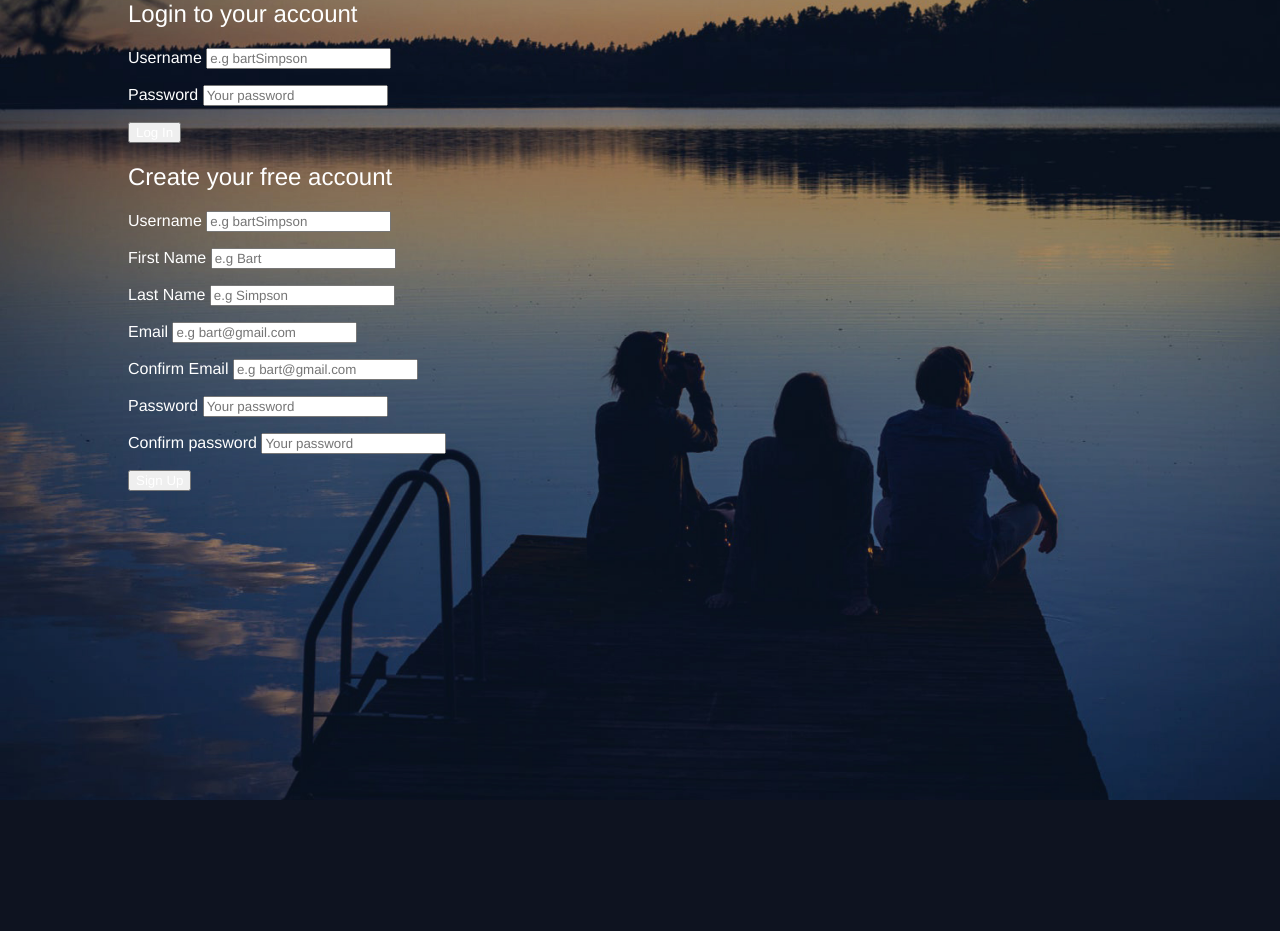
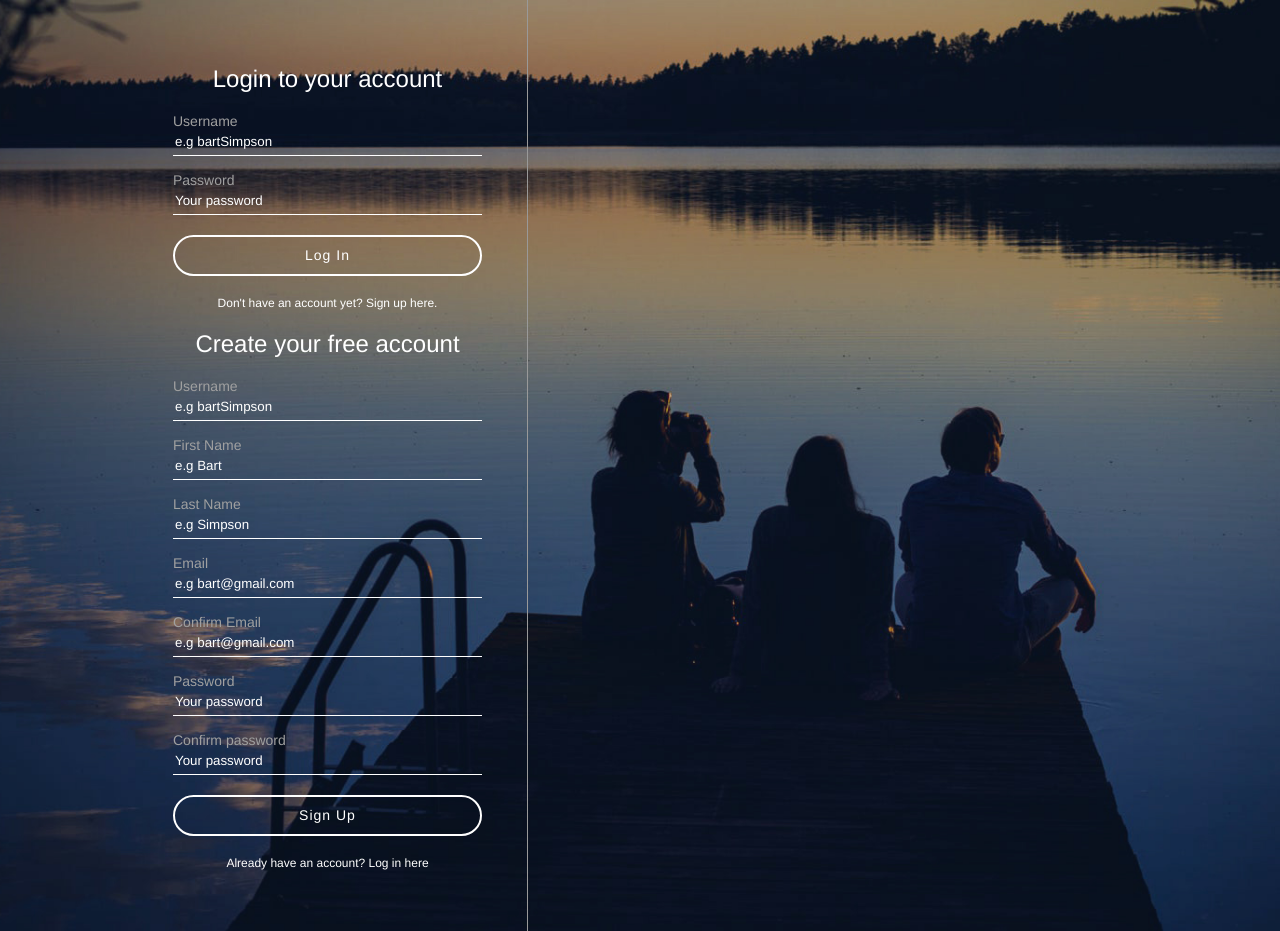
Before and after one commit to OOsipovs/musify, a PHP site: page /register.php in a window 1280 px wide. Before the commit the page ends 800 px from the top, so only its background shows below. Run offline with PHP 8.4, Linux system fonts and the light colour scheme.

Commit message:
login/register form collapsing

```diff
--- a/assets/css/register.css
+++ b/assets/css/register.css
@@ -28,3 +28,81 @@
 	position: relative;
 	max-width: 1024px;
 }
+
+::-webkit-input-placeholder { /* WebKit, Blink, Edge */
+    color:    #fff;
+}
+:-moz-placeholder { /* Mozilla Firefox 4 to 18 */
+   color:    #fff;
+   opacity:  1;
+}
+::-moz-placeholder { /* Mozilla Firefox 19+ */
+   color:    #fff;
+   opacity:  1;
+}
+:-ms-input-placeholder { /* Internet Explorer 10-11 */
+   color:    #fff;
+}
+::-ms-input-placeholder { /* Microsoft Edge */
+   color:    #fff;
+}
+
+::placeholder { /* Most modern browsers support this now. */
+   color:    #fff;
+}
+
+#inputContainer{
+	width: 400px;
+	padding: 45px;
+	float: left;
+	border-right: 1px solid #999;
+}
+
+#inputContainer h2{
+	text-align: center;
+}
+
+#inputContainer input[type="text"],
+#inputContainer input[type="email"],
+#inputContainer input[type="password"]
+{
+	display: block;
+    background-color: transparent;
+    border: 0;
+    border-bottom: 1px solid #fff;
+    height: 27px;
+    line-height: 27px;
+    width: 100%;
+}
+
+#inputContainer label{
+	color: #a0a0a0;
+    font-size: 14px;
+    margin-top: 15px;
+}
+
+#inputContainer button{
+	background-color: transparent;
+    border: 2px solid #fff;
+    border-radius: 250px;
+    color: #fff;
+    display: block;
+    font-size: 14px;
+    letter-spacing: 1px;
+    margin: 20px auto;
+    height: 41px;
+    width: 100%;
+}
+
+#inputContainer button:hover{
+	cursor: pointer;
+}
+
+.hasAccountText span{
+	font-weight: bold;
+	font-size: 12px;
+}
+
+.hasAccountText{
+	text-align:center;
+}
--- /dev/null
+++ b/assets/js/register.js
@@ -0,0 +1,11 @@
+$(document).ready(function(){
+	$("#hideLogin").click(function(){
+		$("#loginForm").hide();
+		$("#registerForm").show();
+	});
+
+	$("#hideRegister").click(function(){
+		$("#loginForm").show();
+		$("#registerForm").hide();
+	});
+});
--- a/register.php
+++ b/register.php
@@ -19,6 +19,9 @@
 			Welcome to Musify!
 		</title>
 		<link rel="stylesheet" type="text/css" href="assets/css/register.css">
+
+		<script src="https://ajax.googleapis.com/ajax/libs/jquery/3.3.1/jquery.min.js"></script>
+		<script type="text/javascript" src="assets/js/register.js"></script>
 	</head>
 	<body>
 		<div id="background">
@@ -39,6 +42,9 @@
 						</p>
 
 						<button type="submit" name="loginButton">Log In</button>
+						<div class="hasAccountText">
+							<span id="hideLogin">Don't have an account yet? Sign up here.</span>
+						</div>
 					</form>
 
 					<form id="registerForm" action="register.php" method="POST">
@@ -88,6 +94,9 @@
 						</p>
 
 						<button type="submit" name="registerButton">Sign Up</button>
+						<div class="hasAccountText">
+							<span id="hideRegister">Already have an account? Log in here</span>
+						</div>
 					</form>
 				</div>
 			</div>
```
